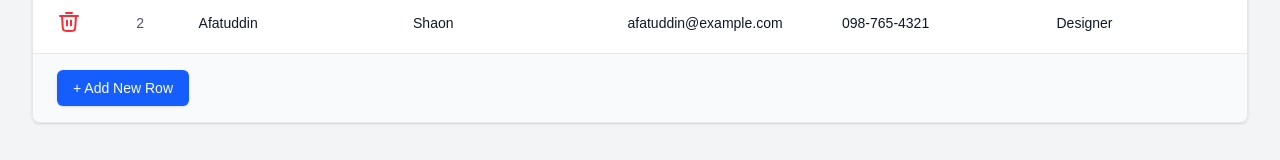
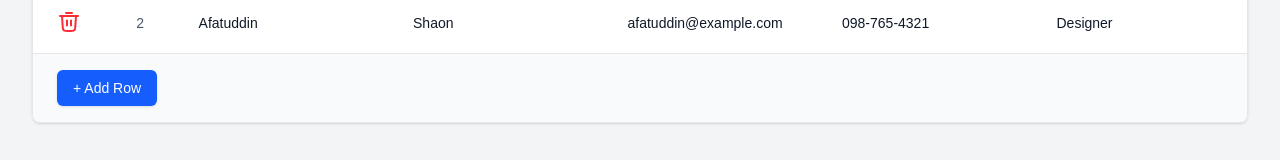
Before and after one commit to Taufiqul7756/custom-table, a Next.js app: page / in a window 1280 px wide. Shown: the part 205-365 px from the top of the page. Built offline with nearby package versions, Linux system fonts and the light colour scheme.

Commit message:
add btn name change

```diff
--- a/app/CustomTable.tsx
+++ b/app/CustomTable.tsx
@@ -256,7 +256,7 @@ export function CustomTable({ columns, initialData = [] }: CustomTableProps) {
           onClick={addNewRow}
           className="px-4 py-2 bg-blue-600 text-white text-sm font-medium rounded-md hover:bg-blue-700 focus:outline-none focus:ring-2 focus:ring-blue-500 focus:ring-offset-2 transition-colors shadow-sm"
         >
-          + Add New Row
+          + Add Row
         </button>
       </div>
     </div>
```
